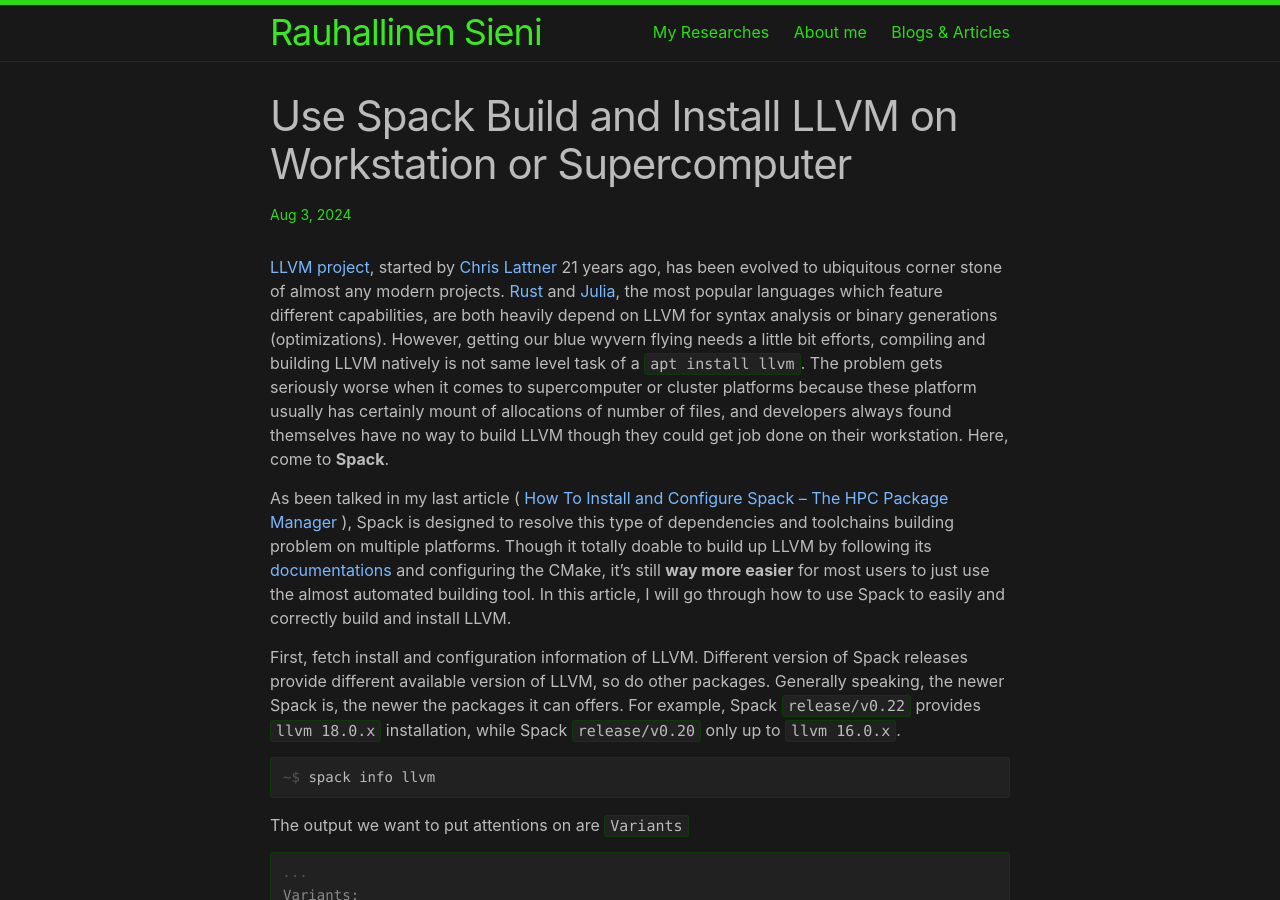
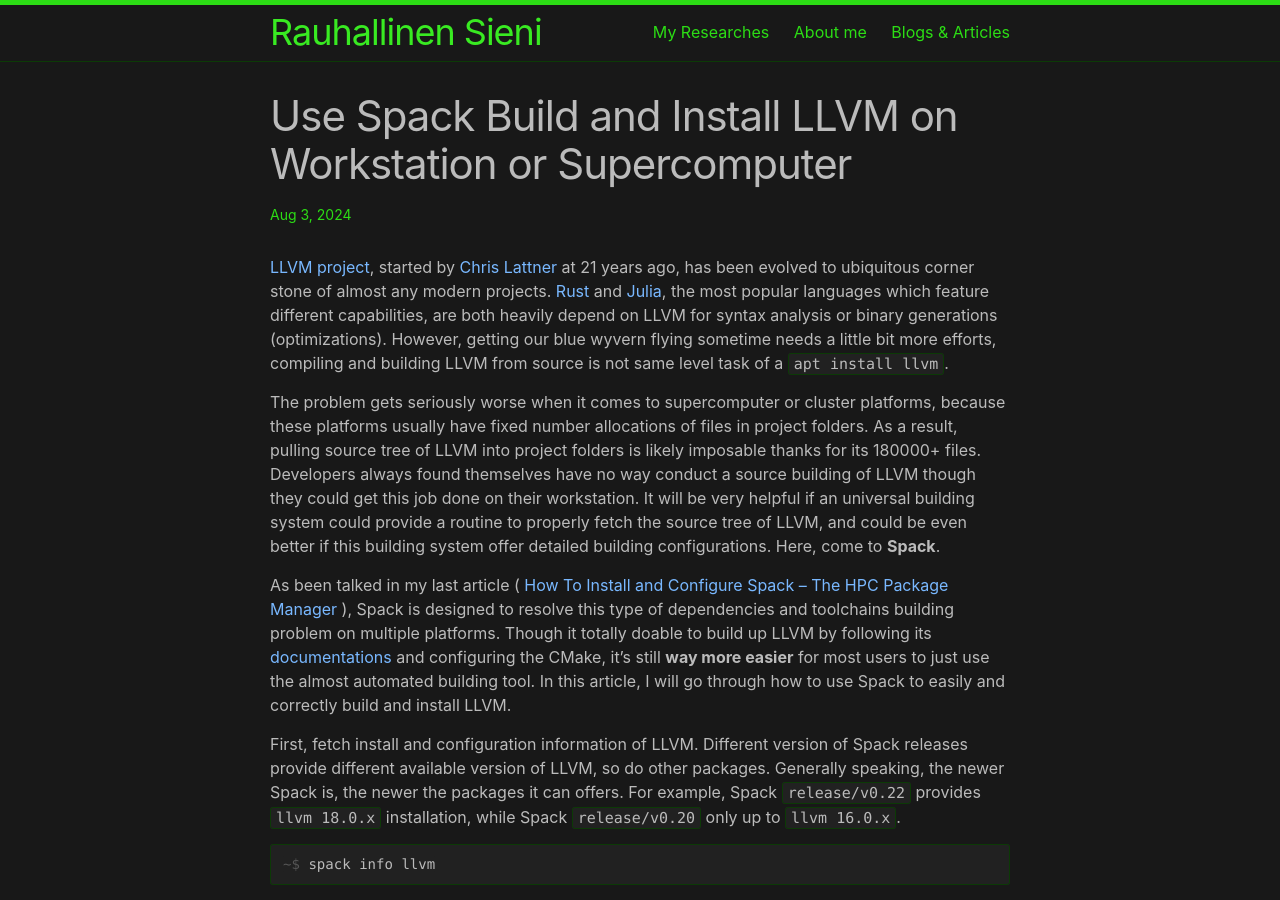
Before and after one commit to tekniiquann/tekniiquann.github.io, a Jekyll site: the page built from _posts/2024-08-03-Sapck-Install-LLVM-on-Workstation-or-HPC-Platform.md, in a window 1280 px wide and 900 px high. Built offline with Jekyll 4.4.1, drawn with Linux system fonts in a browser that asks for light colours.

Commit message:
edit draft

```diff
--- a/_posts/2024-08-03-Sapck-Install-LLVM-on-Workstation-or-HPC-Platform.md
+++ b/_posts/2024-08-03-Sapck-Install-LLVM-on-Workstation-or-HPC-Platform.md
@@ -6,7 +6,9 @@ meta: "shell_and_OS"
 type: "Draft"
 ---
 
-[LLVM project](https://llvm.org), started by [Chris Lattner](https://en.wikipedia.org/wiki/Chris_Lattner) 21 years ago, has been evolved to ubiquitous corner stone of almost any modern projects. [Rust](https://www.rust-lang.org) and [Julia](https://julialang.org), the most popular languages which feature different capabilities, are both heavily depend on LLVM for syntax analysis or binary generations (optimizations). However, getting our blue wyvern flying needs a little bit efforts, compiling and building LLVM natively is not same level task of a `apt install llvm`. The problem gets seriously worse when it comes to supercomputer or cluster platforms because these platform usually has certainly mount of allocations of number of files, and developers always found themselves have no way to build LLVM though they could get job done on their workstation. Here, come to **Spack**.
+[LLVM project](https://llvm.org), started by [Chris Lattner](https://en.wikipedia.org/wiki/Chris_Lattner) at 21 years ago, has been evolved to ubiquitous corner stone of almost any modern projects. [Rust](https://www.rust-lang.org) and [Julia](https://julialang.org), the most popular languages which feature different capabilities, are both heavily depend on LLVM for syntax analysis or binary generations (optimizations). However, getting our blue wyvern flying sometime needs a little bit more efforts, compiling and building LLVM from source is not same level task of a `apt install llvm`.
+
+The problem gets seriously worse when it comes to supercomputer or cluster platforms, because these platforms usually have fixed number allocations of files in project folders. As a result, pulling source tree of LLVM into project folders is likely imposable thanks for its 180000+ files. Developers always found themselves have no way conduct a source building of LLVM though they could get this job done on their workstation. It will be very helpful if an universal building system could provide a routine to properly fetch the source tree of LLVM, and could be even better if this building system offer detailed building configurations. Here, come to **Spack**.
 
 As been talked in my last article
 (<a href="{{ "/2024/07/03/Install-Spack-The-HPC-Package-Manager.html" | absolute_url }}">
```
